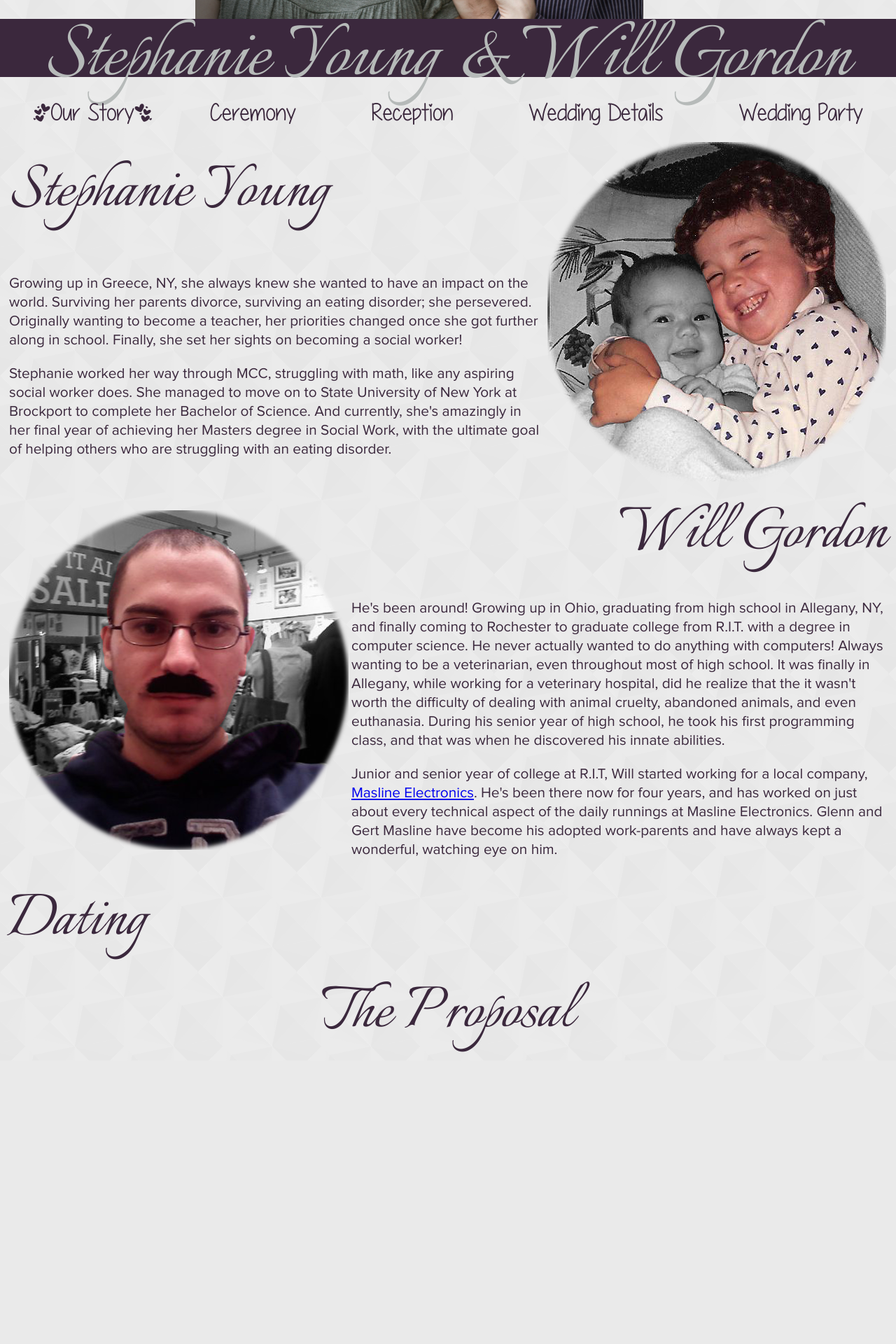
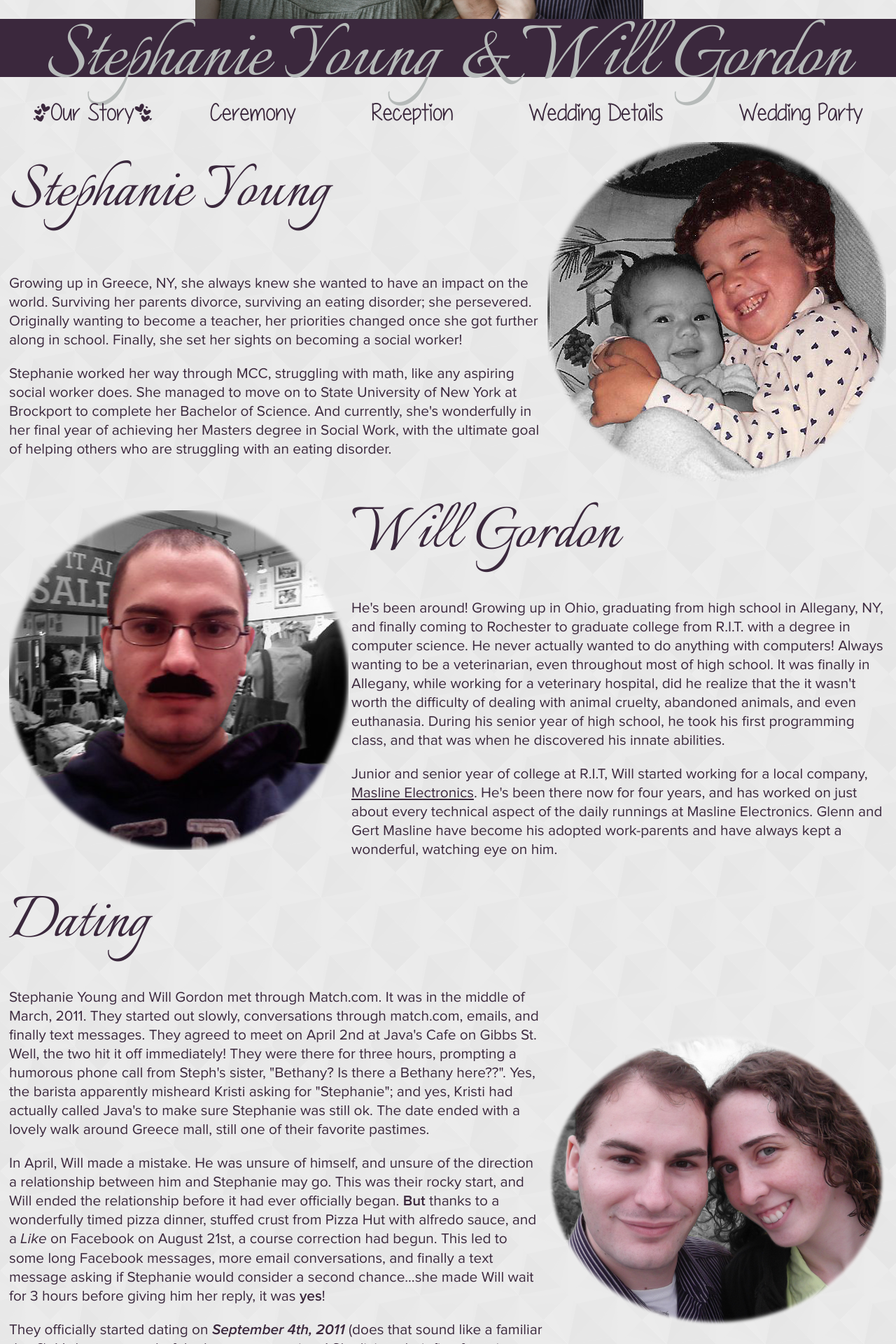
Before and after one commit to wpg4665/September, a Django app: page / in a window 1280 px wide. Shown: the part 573-2493 px from the top of the page at 70% size. Before the commit the page ends 2076 px from the top, so only its background shows below. Run offline with Django 3.2, Linux system fonts and the light colour scheme.

Commit message:
Index page done

```diff
--- a/Wedding/static/Wedding/style.css
+++ b/Wedding/static/Wedding/style.css
@@ -2,6 +2,7 @@ body {
 	margin: 0;
 	overflow-x: hidden;
 	color: #3B283D;
+	width: 100vw;
 }
 
 /* <- 352 px *//*
@@ -111,6 +112,14 @@ header {
 		font-size: 2.2em;
 	}
 
+	ul {
+		list-style-type: none;
+	}
+
+	a {
+		color: #3B283D;
+	}
+
 	nav a:before, nav a:after {
 		position: absolute;
 	}
@@ -123,13 +132,28 @@ header {
 
 	nav a span {padding-left: 24px;} /* Handle offset for absolutely positioned pseudo elements */
 
+	table {
+		width: 100%;
+		height: 100%;
+	}
+
+	footer {
+		font-family: 'Crush', Georgia, serif;
+		font-size: 1.7em;
+	}
+	footer li a {
+		text-decoration: none;
+	}
+	footer a {
+		color: #B6BAB9;
+	}
 
 article img {
 	max-height: 100%;
 }
 
 section.container {
-	margin: -79px 0 0; /* Pushes banner backround right up to text base */
+	margin: -79px 0 0; /* Pushes banner background right up to text base */
 	background: #FFF url(/media/bg.png);
 	height: 100%;
 }
@@ -137,7 +161,7 @@ section.container {
 #intro {
 	width: 1260px;
 	margin: 0 auto;
-	padding-top: 20px; /* gives sufficient clearence from banner to distinguish next section */
+	padding-top: 20px; /* gives sufficient clearance from banner to distinguish next section */
 }
 
 p {
@@ -153,7 +177,7 @@ h1 {
 	font-weight: normal;
 	margin: 0;
 }
-
+/*
 .align-left {text-align: left;}
 .align-right {text-align: right;}
 .align-center {text-align: center;}
@@ -168,7 +192,7 @@ h1 {
 	clear: both;
 	height: 0;
 }
-
+*/
 /* Sans Serif fonts */
 @font-face {
     font-family: 'Montserrat';
--- a/Wedding/templates/Wedding/base.html
+++ b/Wedding/templates/Wedding/base.html
@@ -11,6 +11,7 @@
 </head>
 <body>
     {% block content %}{% endblock %}
+	{% include "Wedding/page_footer.html" %}
 	<!--<script src="{% static "Wedding/js/script.js" %}"></script>
 	<script src="{% static "Wedding/js/tokenizer.js" %}"></script>
 	<script src="{% static "Wedding/js/parser.js" %}"></script>
--- a/Wedding/templates/Wedding/index.html
+++ b/Wedding/templates/Wedding/index.html
@@ -21,7 +21,7 @@
 					</p><p>
 						Stephanie worked her way through MCC, struggling with math, like any aspiring social worker does.
 						She managed to move on to State University of New York at Brockport to complete her Bachelor of Science. And currently,
-						she's amazingly in her final year of achieving her Masters degree in Social Work, with the ultimate
+						she's wonderfully in her final year of achieving her Masters degree in Social Work, with the ultimate
 						goal of helping others who are struggling with an eating disorder.
 					</p></td>
 				</tr>
@@ -53,14 +53,51 @@
 			</table>
 
 
-			<article>
-				<h1 class="align-left">Dating</h1> <!-- Left -->
-				<aside class="float-right"><img src=""></aside> <!-- Right -->
-			</article>
-			<article>
-				<h1 class="align-center">The Proposal</h1> <!-- centered -->
-				<!-- Video --> <!-- centered -->
-			</article>
+			<table>
+				<tr>
+					<td><h1 class="align-left">Dating</h1></td>
+					<td rowspan="2"><img src="/media/dating.png"></td>
+				</tr>
+				<tr>
+					<td><p>
+						Stephanie Young and Will Gordon met through Match.com. It was in the middle of March, 2011. They
+						started out slowly, conversations through match.com, emails, and finally text messages. They agreed
+						to meet on April 2nd at Java's Cafe on Gibbs St. Well, the two hit it
+						off immediately! They were there for three hours, prompting a humorous phone call from Steph's
+						sister, "Bethany? Is there a Bethany here??". Yes, the barista apparently misheard Kristi asking
+						for "Stephanie"; and yes, Kristi had actually called Java's to make sure Stephanie was still ok.
+						The date ended with a lovely walk around Greece mall, still one of their favorite pastimes.
+					</p><p>
+						In April, Will made a mistake. He was unsure of himself, and unsure of the direction a relationship
+						between him and Stephanie may go. This was their rocky start, and Will ended the relationship before
+						it had ever officially began. <strong>But</strong> thanks to a wonderfully timed pizza dinner,
+						stuffed crust from Pizza Hut with alfredo sauce, and a <em>Like</em> on Facebook on August 21st,
+						a course correction had begun. This led to some long Facebook messages, more email conversations,
+						and finally a text message asking if Stephanie would consider a second chance...she made Will
+						wait for 3 hours before giving him her reply, it was <strong>yes</strong>!
+					</p><p>
+						They officially started dating on <strong><em>September 4th, 2011</em></strong> (does that sound
+						like a familiar date?). It's been a wonderful adventure ever since! Skydiving, their first foray
+						into Mexico, late nights falling asleep on her mom's couch, Thanksgiving with his grandparents,
+						homework and studying. After 2 and a half years of dating, Stephanie graduated from SUNY Brockport
+						college. Will had found a Groupon (an amazing source of a few of their vacations) for Lake Placid
+						in the Adirondacks. This was Will's graduation gift to Stephanie, a couple of nights away. It was
+						also going to be a little bit more...
+					</p></td>
+				</tr>
+			</table>
+
+
+			<table>
+				<tr>
+					<td><h1 class="align-center">The Proposal</h1></td>
+				</tr>
+				<tr>
+					<td align="center">
+						<iframe width="640" height="360" src="//www.youtube-nocookie.com/embed/57nNQkQg7Gc?rel=0" frameborder="0" allowfullscreen></iframe>
+					</td>
+				</tr>
+			</table>
 		</div>
 	</section>
 {% endblock %}
--- /dev/null
+++ b/Wedding/templates/Wedding/page_footer.html
@@ -0,0 +1,22 @@
+<footer class="banner-bar">
+	<table>
+		<tr>
+			<td>
+				<ul>
+					<li><a href="/#banner" class="active"><span>Our&nbsp;Story</span></a></li>
+					<li><a href="/ceremony#banner"><span>Ceremony</span></a></li>
+					<li><a href="/reception#banner"><span>Reception</span></a></li>
+					<li><a href="/wedding-details#banner"><span>Wedding&nbsp;Details</span></a></li>
+					<li><a href="/wedding-party#banner"><span>Wedding&nbsp;Party</span></a></li>
+				</ul>
+			</td>
+		</tr>
+		<tr>
+			<td colspan="2" align="center">
+				Copyright &copy; {% now "Y" %}
+				<a href="mailto:will@stephandwill.com">Will Gordon</a> &
+				<a href="mailto:steph@stephandwill.com">Stephanie Young</a>
+			</td>
+		</tr>
+	</table>
+</footer>
```
